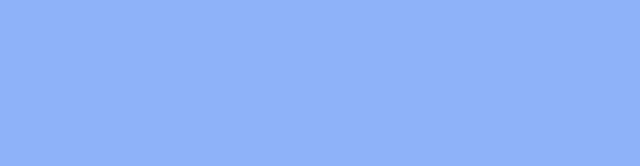
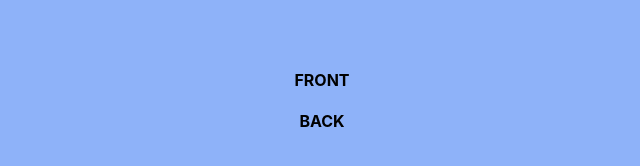
Before and after one commit to tolentinoel/randomHex, a React (Create React App) app in the folder random-hex/: page / in a window 1280 px wide. Shown: the part 264-430 px from the top of the page, without its empty margins (318-958 px from the left). Built offline with nearby package versions, Linux system fonts and the light colour scheme.

Commit message:
Add FlipCard component, FlipCard CSS

```diff
--- a/random-hex/src/App.js
+++ b/random-hex/src/App.js
@@ -1,12 +1,13 @@
 import './App.css';
 import DarkMode from './components/DarkMode';
+import FlipCard from './components/FlipCard';
 
 function App() {
   return (
     <div className="App">
       <header className="dayMode">
       <DarkMode />
-
+      <FlipCard />
       </header>
     </div>
   );
--- a/random-hex/src/components/DarkMode.js
+++ b/random-hex/src/components/DarkMode.js
@@ -2,16 +2,20 @@ import React, { useState } from 'react';
 import '../styles/DarkMode.css'
 
 function DarkMode() {
-
     const [bgColor, setColor] = useState("dayMode")
 
     let btnToggle = (e) => {
         let body = document.querySelector('header')
+        // CHECKS IF BUTTON IS CURRENTLY ON DAY MODE
         if (e.target.innerText === "DAY MODE"){
             body.classList.replace("dayMode", "nightMode")
+            // REPLACING DEFAULT CLASSNAME OF THE BODY FROM DAYMODE TO NIGHTMODE
             setColor("nightMode")
+            // TRIGGERING USESTATE IN CHANGING TO NIGHTMODE
             e.target.innerText = "NIGHT MODE"
+            // CHANGING BUTTON TEXT TO NIGHT MODE
         } else {
+            // GOES OPPOSITE OF ABOVE AND REVERTS IT BACK TO DAYMODE
             body.classList.replace("nightMode", "dayMode")
             setColor("dayMode")
             e.target.innerText = "DAY MODE"
@@ -21,11 +25,11 @@ function DarkMode() {
 
     return (
         <div className="mainDiv">
-            <button
-                id="toggleBtn"
-                onClick={(e) => btnToggle(e)}
-            >DAY MODE</button>
+            <button id="toggleBtn" onClick={(e) => btnToggle(e)}>DAY MODE</button>
+            {/* BUTTON TRIGGERS THE FUNCTION THAT TOGGLES CLASSNAME CHANGE AND USESTATE*/}
+
             <h1>{bgColor === "dayMode" ? "Good Morning!" : "Good Evening!"}</h1>
+            {/* USED TERNARY OPERATOR TO CHANGE THE TEXT DISPLAYED BASED ON USESTATE */}
         </div>
     )
 }
--- /dev/null
+++ b/random-hex/src/components/FlipCard.js
@@ -0,0 +1,21 @@
+import React, { Component } from 'react';
+
+class FlipCard extends Component {
+    render() {
+        return (
+            <div className="container">
+                <div className="flipCard">
+                    <div className="front">
+                        <h4>FRONT</h4>
+                    </div>
+                    <div className="back">
+                        <h4>BACK</h4>
+                    </div>
+                </div>
+
+            </div>
+        );
+    }
+}
+
+export default FlipCard;
```
Also changed, not shown: random-hex/src/styles/FlipCard.css (added).
